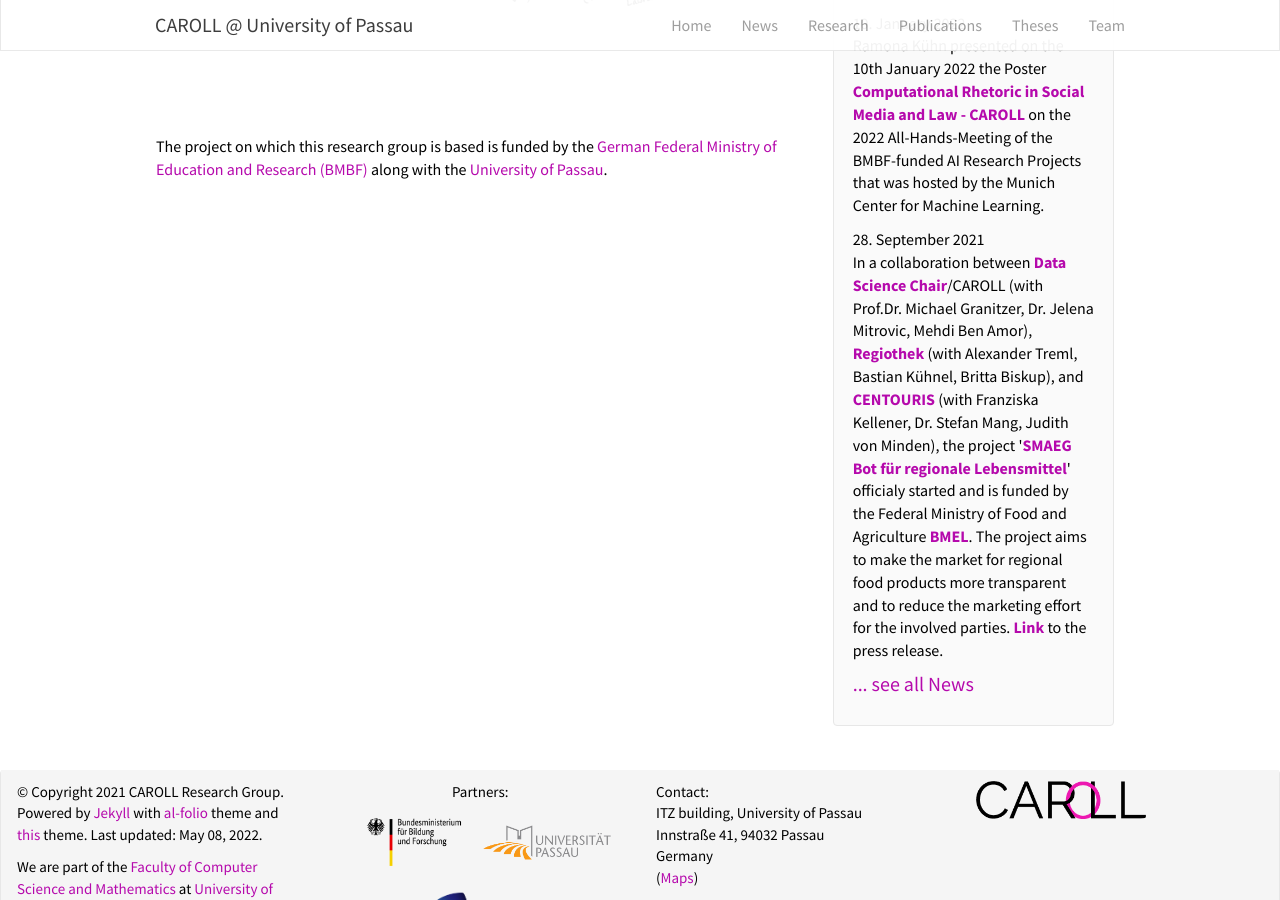
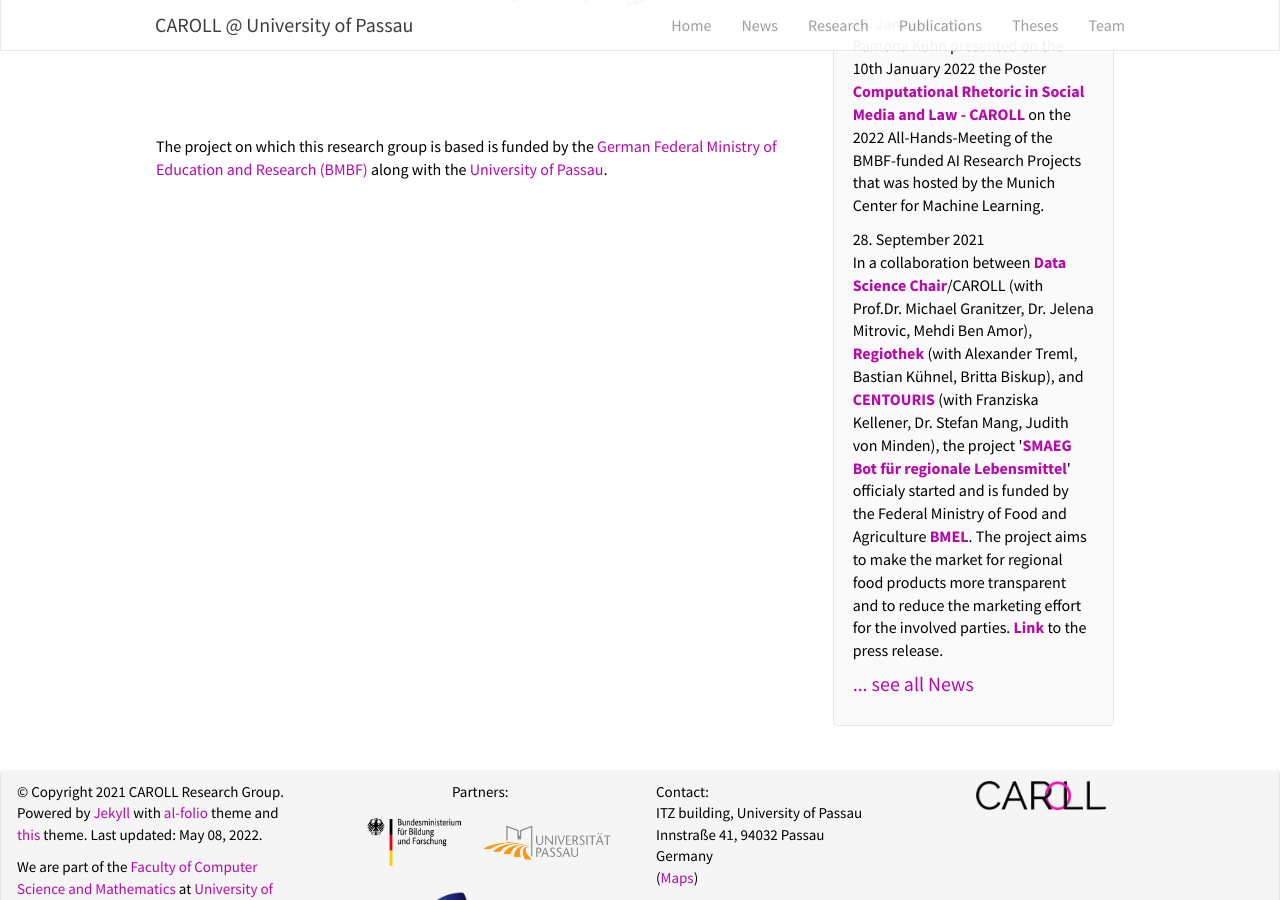
Before and after one commit to ca-roll/ca-roll.github.io, a Jekyll site: the page built from _pages/home.md, in a window 1280 px wide and 900 px high, scrolled down 521 px. Built offline with Jekyll 4.4.1, drawn with Linux system fonts in a browser that asks for light colours; nearby versions of some CDN libraries; library files that are not in the unit come from our copies.

Commit message:
Update footer.html

```diff
--- a/_includes/footer.html
+++ b/_includes/footer.html
@@ -29,9 +29,8 @@
 		  Germany <br />
             (<a href="https://goo.gl/maps/tAUGNRyTeAAtGkdG8">Maps</a>)
 		</div>
-
-		<div class="col-sm-3">
-		  <img src="{{ site.url }}{{ site.baseurl }}/images/logopic/caroll.png" style="width: 170px">
+		  <div class="col-sm-3">
+		  <img src="{{ site.url }}{{ site.baseurl }}/images/logopic/caroll.png" style="width: 130px">
 		</div>
 	  </div>
 	</div>
```
